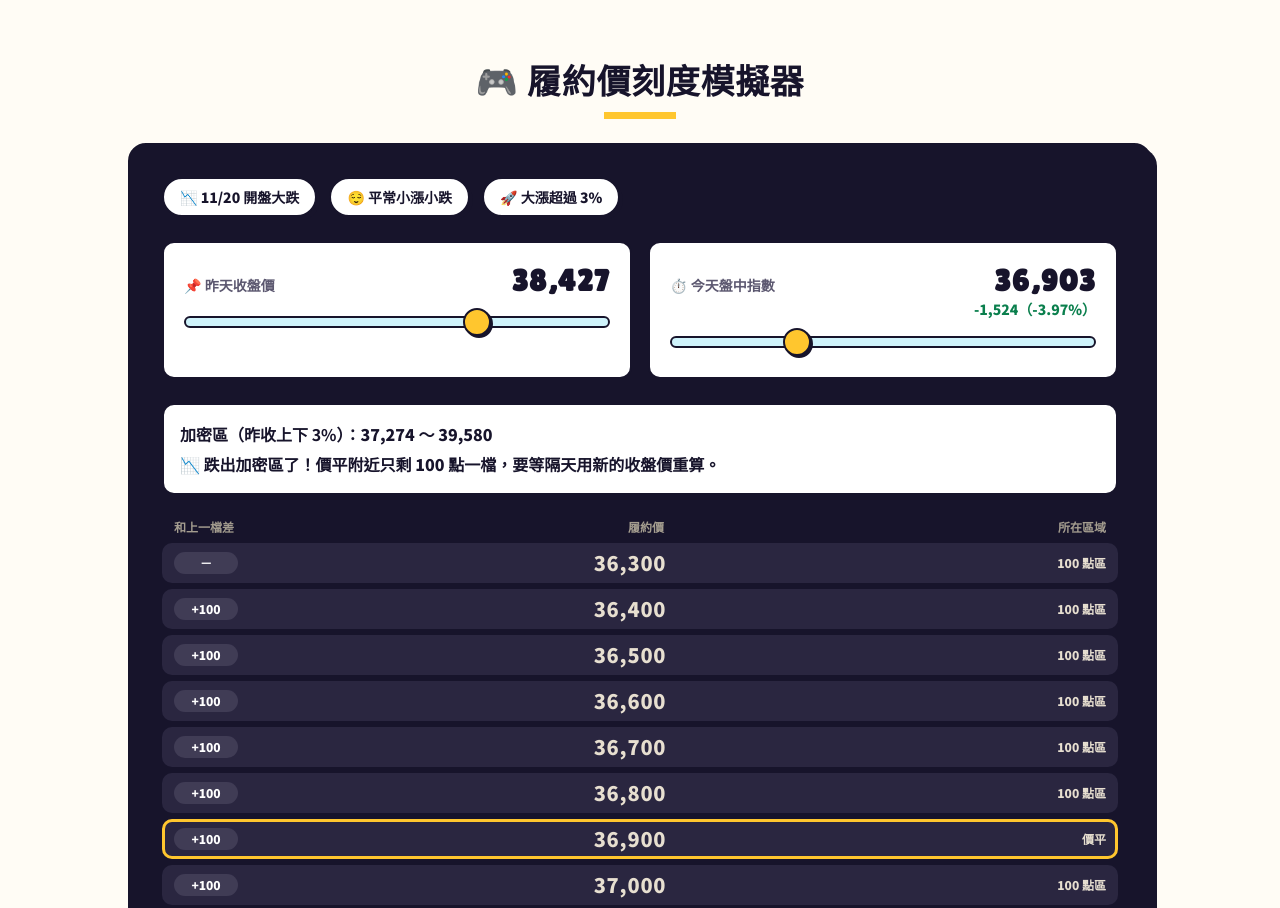
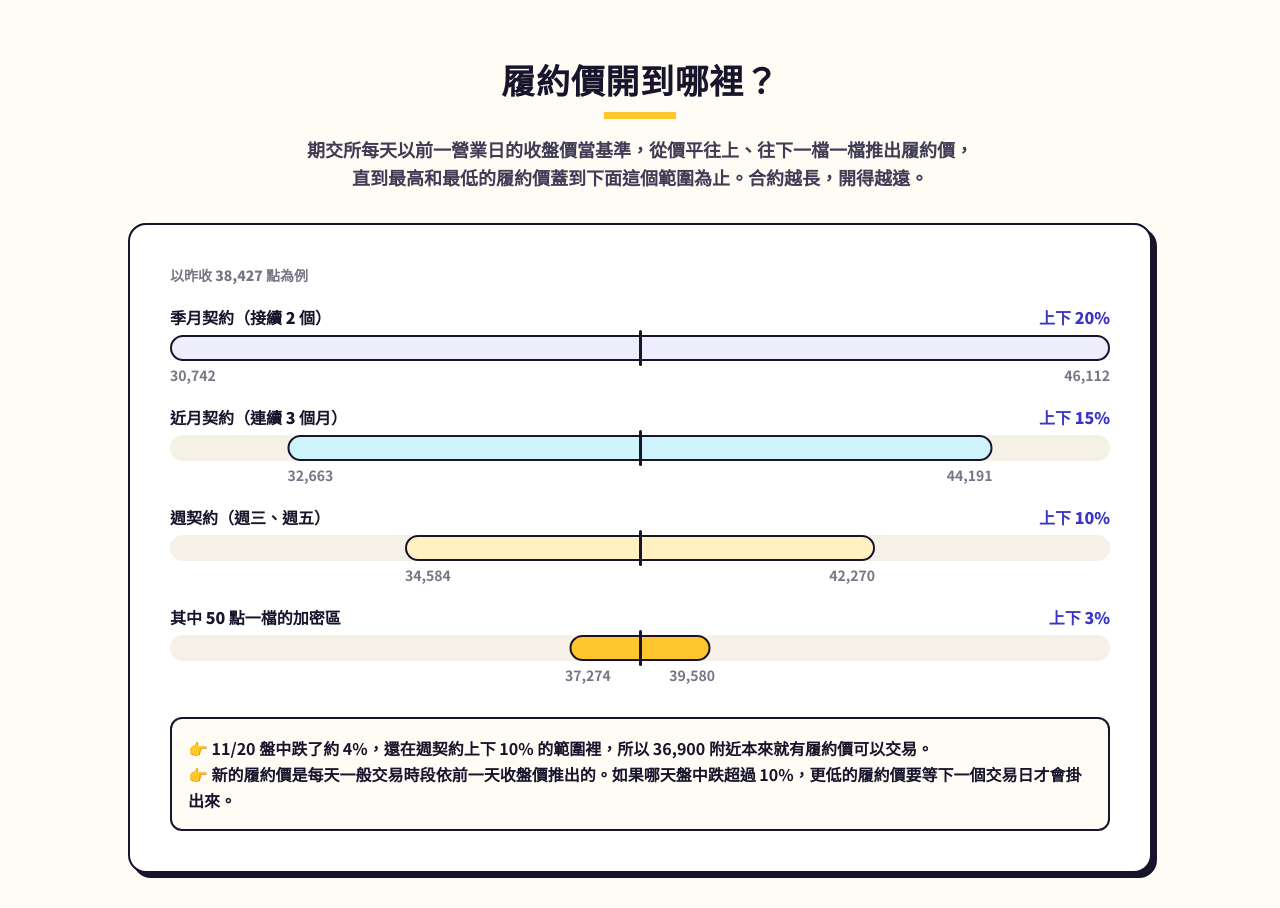
Before and after one commit to Joption-tw/joption, a plain HTML site: page 2-6.html in a window 1280 px wide. Shown: the part 1023-1931 px from the top of the page. Drawn offline with nearby package versions, Linux system fonts and the light colour scheme.

Commit message:
2-6 補上履約價開到哪裡：週契約上下 10%、近月 15%、季月 20% 範圍圖，模擬器加暴跌超過 10% 情境，總整理表加最遠開到
Co-Authored-By: Claude Opus 5.5 <noreply@anthropic.com>

```diff
--- a/2-6.html
+++ b/2-6.html
@@ -43,6 +43,11 @@
         .rung.wide .gap { background: #403C55; color: #fff; }
         .rung .strike { font-size: 20px; font-weight: 900; text-align: center; letter-spacing: .04em; }
         .rung .tag { font-size: 12px; font-weight: 900; text-align: right; }
+        /* 履約價範圍長條：以昨收為中心往兩邊長 */
+        .range-track { position: relative; height: 26px; border-radius: 999px; background: #F6F1E6; }
+        .range-track::after { content: ""; position: absolute; left: 50%; top: -5px; bottom: -5px; width: 3px; margin-left: -1.5px; background: var(--c-dark); border-radius: 2px; }
+        .range-bar { position: absolute; left: 50%; top: 0; bottom: 0; transform: translateX(-50%); border: 2.5px solid var(--c-dark); border-radius: 999px; }
+        .range-nums { display: flex; justify-content: space-between; margin-left: auto; margin-right: auto; min-width: 150px; }
         @media (max-width: 640px) {
             .capsule-container { border-radius: 1.5rem; padding: .75rem; }
             .rung { grid-template-columns: 52px 1fr 64px; }
@@ -120,6 +125,44 @@
             </div>
         </section>
 
+        <!-- 履約價開到哪裡 -->
+        <section class="px-2 md:px-0 flex flex-col items-center">
+            <h3 class="text-2xl md:text-4xl font-black mb-4">履約價開到哪裡？</h3>
+            <p class="text-center text-base md:text-lg font-bold text-gray-700 max-w-3xl leading-relaxed mb-8">
+                期交所每天以<b>前一營業日的收盤價</b>當基準，從價平往上、往下一檔一檔推出履約價，<br class="hidden md:block">
+                直到<b>最高和最低的履約價蓋到下面這個範圍</b>為止。合約越長，開得越遠。
+            </p>
+            <div class="bg-white pop-card p-5 md:p-10 w-full">
+                <div class="text-sm font-black text-gray-500 mb-5">以昨收 38,427 點為例</div>
+                <div class="flex flex-col gap-5">
+                    <div>
+                        <div class="flex justify-between items-baseline gap-2 font-black mb-1.5"><span>季月契約（接續 2 個）</span><span class="text-[var(--c-indigo)]">上下 20%</span></div>
+                        <div class="range-track"><div class="range-bar bg-[#EEEDFB]" style="width:100%"></div></div>
+                        <div class="flex justify-between text-xs md:text-sm font-bold text-gray-500 mt-1 num"><span>30,742</span><span>46,112</span></div>
+                    </div>
+                    <div>
+                        <div class="flex justify-between items-baseline gap-2 font-black mb-1.5"><span>近月契約（連續 3 個月）</span><span class="text-[var(--c-indigo)]">上下 15%</span></div>
+                        <div class="range-track"><div class="range-bar bg-[var(--c-sky)]" style="width:75%"></div></div>
+                        <div class="range-nums text-xs md:text-sm font-bold text-gray-500 mt-1 num" style="width:75%"><span>32,663</span><span>44,191</span></div>
+                    </div>
+                    <div>
+                        <div class="flex justify-between items-baseline gap-2 font-black mb-1.5"><span>週契約（週三、週五）</span><span class="text-[var(--c-indigo)]">上下 10%</span></div>
+                        <div class="range-track"><div class="range-bar bg-[#FFF1C2]" style="width:50%"></div></div>
+                        <div class="range-nums text-xs md:text-sm font-bold text-gray-500 mt-1 num" style="width:50%"><span>34,584</span><span>42,270</span></div>
+                    </div>
+                    <div>
+                        <div class="flex justify-between items-baseline gap-2 font-black mb-1.5"><span>其中 50 點一檔的加密區</span><span class="text-[var(--c-indigo)]">上下 3%</span></div>
+                        <div class="range-track"><div class="range-bar bg-[var(--c-coin)]" style="width:15%"></div></div>
+                        <div class="range-nums text-xs md:text-sm font-bold text-gray-500 mt-1 num" style="width:15%"><span>37,274</span><span>39,580</span></div>
+                    </div>
+                </div>
+                <div class="rounded-xl border-2 p-4 mt-8 bg-[#FFFCF5] font-bold leading-relaxed">
+                    👉 11/20 盤中跌了約 4%，還在週契約上下 10% 的範圍裡，所以 36,900 附近本來就有履約價可以交易。<br>
+                    👉 新的履約價是每天<b>一般交易時段</b>依前一天收盤價推出的。如果哪天盤中跌超過 10%，更低的履約價要等<b>下一個交易日</b>才會掛出來。
+                </div>
+            </div>
+        </section>
+
         <!-- 互動模擬器 -->
         <section class="flex flex-col items-center">
             <h3 class="text-2xl md:text-4xl font-black mb-6">🎮 履約價刻度模擬器</h3>
@@ -129,6 +172,7 @@
                     <button type="button" data-prev="38427" data-today="36903" class="preset rounded-full border-2 bg-white text-[var(--c-dark)] px-4 py-2 text-sm">📉 11/20 開盤大跌</button>
                     <button type="button" data-prev="38427" data-today="38520" class="preset rounded-full border-2 bg-white text-[var(--c-dark)] px-4 py-2 text-sm">😌 平常小漲小跌</button>
                     <button type="button" data-prev="38427" data-today="39900" class="preset rounded-full border-2 bg-white text-[var(--c-dark)] px-4 py-2 text-sm">🚀 大漲超過 3%</button>
+                    <button type="button" data-prev="38427" data-today="34000" class="preset rounded-full border-2 bg-white text-[var(--c-dark)] px-4 py-2 text-sm">💥 暴跌超過 10%</button>
                 </div>
 
                 <div class="grid grid-cols-1 md:grid-cols-2 gap-4 mb-6">
@@ -147,12 +191,13 @@
                                 <span id="chgOut" class="num block text-sm font-black">-1,524（-3.97%）</span>
                             </span>
                         </div>
-                        <input type="range" id="move" min="-3500" max="3500" step="1" value="-1524">
+                        <input type="range" id="move" min="-5000" max="5000" step="1" value="-1524">
                     </div>
                 </div>
 
                 <div class="bg-white text-[var(--c-dark)] rounded-2xl border-2 p-4 mb-6 font-bold leading-relaxed">
                     <div>加密區（昨收上下 3%）：<b id="bandOut" class="num">37,274 ～ 39,580</b></div>
+                    <div>週契約最遠開到（昨收上下 10%）：<b id="rangeOut" class="num">34,584 ～ 42,270</b></div>
                     <div id="verdict" class="mt-1"></div>
                 </div>
 
@@ -160,7 +205,7 @@
                     <span>和上一檔差</span><span>履約價</span><span>所在區域</span>
                 </div>
                 <div id="ladder" class="flex flex-col gap-1.5"></div>
-                <p class="text-xs font-bold text-gray-400 mt-4">黃底 = 50 點一檔的加密區；深色 = 100 點一檔；黃框 = 最接近現在指數的價平。這裡畫的是週契約的情況。</p>
+                <p class="text-xs font-bold text-gray-400 mt-4">黃底 = 50 點一檔的加密區；深色 = 100 點一檔；黃框 = 最接近現在指數的履約價。這裡畫的是週契約的情況，最遠開到昨收上下 10%。</p>
             </div>
         </section>
 
@@ -231,7 +276,7 @@
         <section class="flex flex-col items-center">
             <h3 class="text-2xl md:text-4xl font-black mb-6">📚 一張表記起來</h3>
             <div class="w-full overflow-x-auto px-2">
-                <div class="min-w-[560px] bg-white pop-card p-0 overflow-hidden">
+                <div class="min-w-[680px] bg-white pop-card p-0 overflow-hidden">
                     <table class="w-full text-left">
                         <thead>
                             <tr class="bg-[var(--c-dark)] text-white">
@@ -239,6 +284,7 @@
                                 <th class="p-4 font-black">一般間距</th>
                                 <th class="p-4 font-black">昨收 ±3% 內</th>
                                 <th class="p-4 font-black">加密從何時開始</th>
+                                <th class="p-4 font-black">最遠開到</th>
                             </tr>
                         </thead>
                         <tbody class="text-sm md:text-base font-bold divide-y-2">
@@ -247,24 +293,27 @@
                                 <td class="p-4 num">100 點</td>
                                 <td class="p-4 num bg-[#FFF1C2]">50 點</td>
                                 <td class="p-4">一開始交易就有</td>
+                                <td class="p-4 num">昨收 ±10%</td>
                             </tr>
                             <tr>
                                 <td class="p-4">近月契約</td>
                                 <td class="p-4 num">100 點</td>
                                 <td class="p-4 num bg-[#FFF1C2]">50 點</td>
                                 <td class="p-4">到期日前兩週的星期三起</td>
+                                <td class="p-4 num">昨收 ±15%</td>
                             </tr>
                             <tr>
                                 <td class="p-4">季月契約</td>
                                 <td class="p-4 num">200 點</td>
                                 <td class="p-4 text-gray-400">不加密</td>
                                 <td class="p-4 text-gray-400">－</td>
+                                <td class="p-4 num">昨收 ±20%</td>
                             </tr>
                         </tbody>
                     </table>
                 </div>
             </div>
-            <p class="text-xs font-bold text-gray-500 mt-4 px-2">以上是台指在 3,000 點以上的規則，資料來源：臺灣期貨交易所臺指選擇權契約規格。</p>
+            <p class="text-xs font-bold text-gray-500 mt-4 px-2">以上是台指在 3,000 點以上的規則，資料來源：臺灣期貨交易所臺指選擇權契約規格（履約價格間距、契約序列）。</p>
         </section>
     </main>
 
@@ -300,17 +349,28 @@
                 chgOut.style.color = chg > 0 ? 'var(--c-up)' : chg < 0 ? 'var(--c-down)' : '#5c5870';
                 document.getElementById('bandOut').textContent = fmt(lo) + ' ～ ' + fmt(hi);
 
+                const far = prev * 0.10;
+                document.getElementById('rangeOut').textContent = fmt(prev - far) + ' ～ ' + fmt(prev + far);
+
                 const inside = today >= lo && today <= hi;
-                document.getElementById('verdict').innerHTML = inside
+                const beyond = Math.abs(today - prev) > far;
+                document.getElementById('verdict').innerHTML = beyond
+                    ? '⚠️ 已經超過上下 10%！今天盤中不會再加掛更遠的履約價，要等下一個交易日用新的收盤價推出。'
+                    : inside
                     ? '✅ 現在指數在加密區裡面，價平附近是 <b>50 點一檔</b>。'
                     : (today < lo ? '📉 跌出加密區了！' : '🚀 漲出加密區了！') + '價平附近只剩 <b>100 點一檔</b>，要等隔天用新的收盤價重算。';
 
                 // 價平上下各 600 點的履約價：100 的倍數一定有；加密區裡另外有 50 的倍數
-                const from = Math.floor((today - 600) / 100) * 100;
-                const to = Math.ceil((today + 600) / 100) * 100;
+                // 超過 10% 時，梯子停在最外面那一檔附近
+                const center = Math.min(Math.max(today, prev - far), prev + far);
+                const from = Math.floor((center - 600) / 100) * 100;
+                const to = Math.ceil((center + 600) / 100) * 100;
                 const list = [];
                 for (let s = from; s <= to; s += 50) {
                     const fine = s >= lo && s <= hi;
+                    // 週契約只開到昨收上下 10%（最外面那一檔要蓋過 10% 的位置）
+                    const edgeLo = Math.floor((prev - far) / 100) * 100, edgeHi = Math.ceil((prev + far) / 100) * 100;
+                    if (s < edgeLo || s > edgeHi) continue;
                     if (s % 100 === 0 || fine) list.push({ s, fine });
                 }
                 let atm = list[0].s;
@@ -319,7 +379,7 @@
                 document.getElementById('ladder').innerHTML = list.map((r, i) => {
                     const gap = i === 0 ? '' : '+' + (r.s - list[i - 1].s);
                     const cls = 'rung ' + (r.fine ? 'fine' : 'wide') + (r.s === atm ? ' atm' : '');
-                    const tag = r.s === atm ? '價平' : (r.fine ? '50 點區' : '100 點區');
+                    const tag = r.s === atm ? (beyond ? '最外一檔' : '價平') : (r.fine ? '50 點區' : '100 點區');
                     return '<div class="' + cls + '"><span class="gap num">' + (gap || '－') + '</span>'
                         + '<span class="strike num">' + fmt(r.s) + '</span><span class="tag">' + tag + '</span></div>';
                 }).join('');
```
